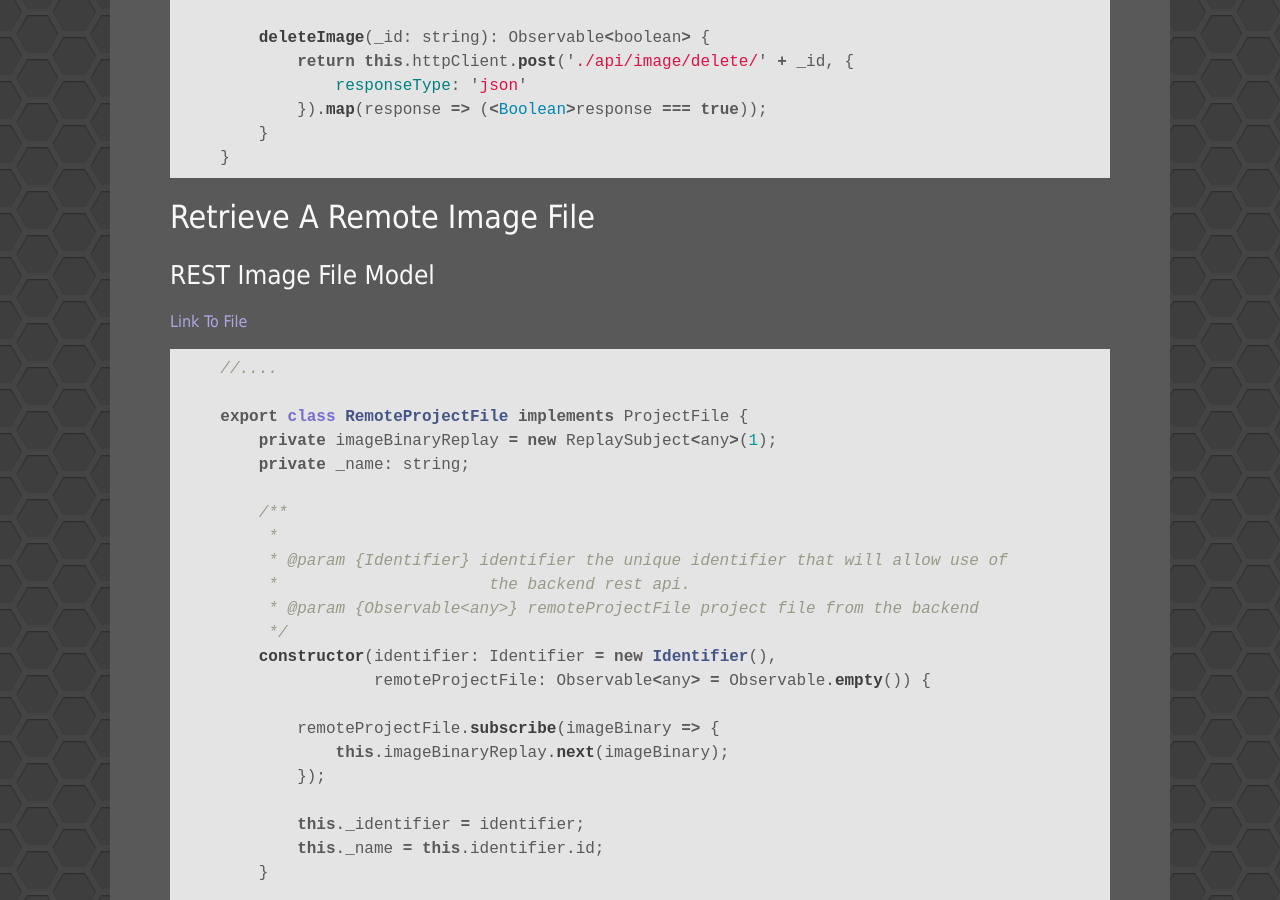
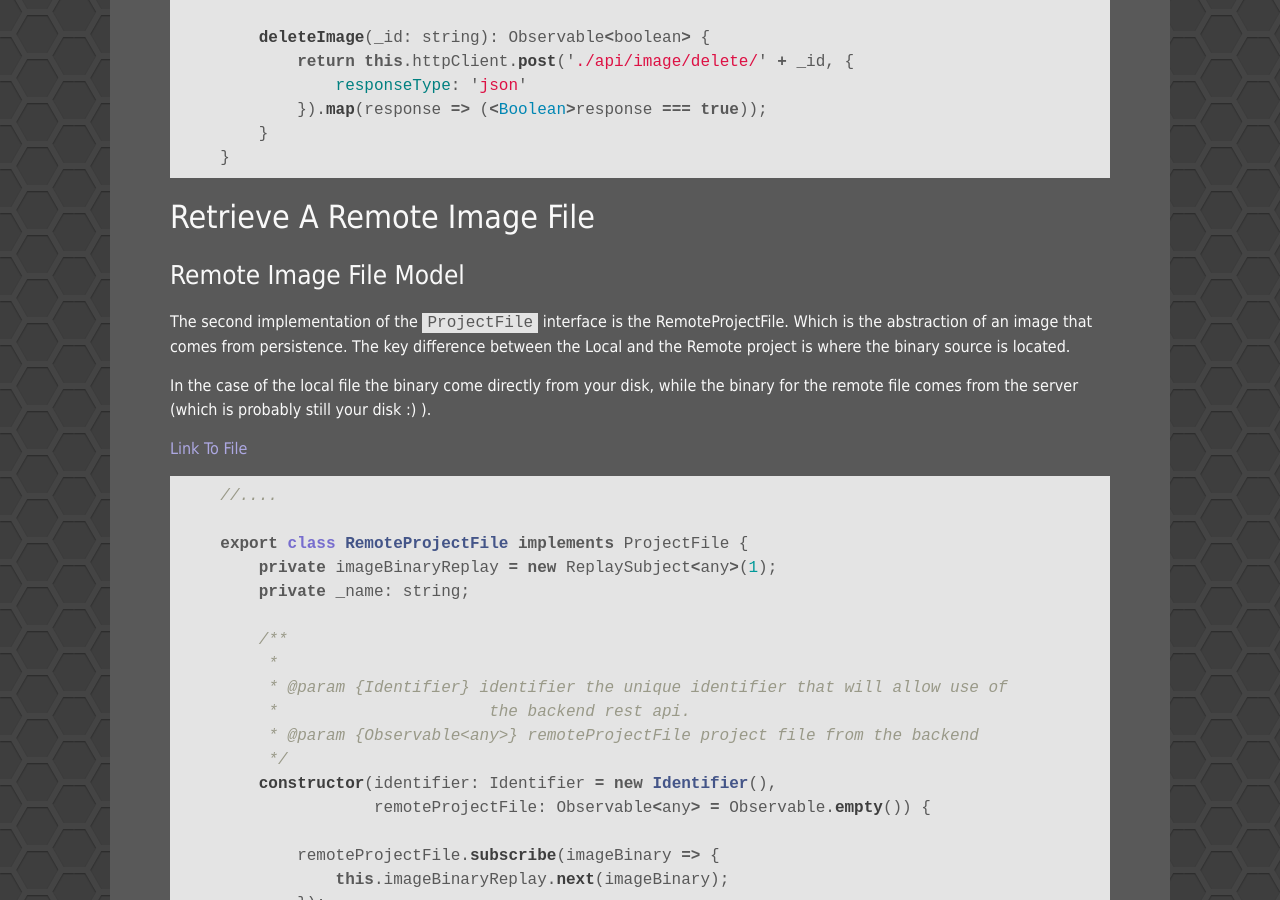
Before and after one commit to Unthrottled/blog, a Jekyll site: the page built from _posts/2017-12-14-Reactive-Mongo-Image-Persistence.md, in a window 1280 px wide and 900 px high, scrolled down 14420 px. Built offline with Jekyll 4.4.1, drawn with Linux system fonts in a browser that asks for light colours.

Commit message:
More words on the remote file

```diff
--- a/_posts/2017-12-14-Reactive-Mongo-Image-Persistence.md
+++ b/_posts/2017-12-14-Reactive-Mongo-Image-Persistence.md
@@ -586,7 +586,8 @@ Here is how to convert a file into FormData which is a MultiPartFile!
 ### HTTP Client
 
 Most of the work above was done by the `BackendAPIService` which is a wrapper around the HttpClient, which is the class responsible for running HttpRequests.
-The `postImage` function takes FormData and uses that as the POST request body. The return is an observable of key that can be used to fetch and delete the image in persistence.
+The `postImage` function takes FormData and uses that as the POST request body.
+The return is an observable of key that can be used to fetch and delete the image in persistence.
 
 [Link To File](https://github.com/cyclic-reference/mongo-images/blob/master/web-content/src/app/services/BackendAPI.service.ts)
 
@@ -628,7 +629,14 @@ The `postImage` function takes FormData and uses that as the POST request body.
 
 ## Retrieve A Remote Image File
 
-### REST Image File Model
+### Remote Image File Model
+
+The second implementation of the `ProjectFile` interface is the RemoteProjectFile.
+Which is the abstraction of an image that comes from persistence.
+The key difference between the Local and the Remote project is where the binary source is located.
+
+In the case of the local file the binary come directly from your disk, while the binary for the remote file comes from the server (which is probably still your disk :) ).
+
 
 [Link To File](https://github.com/cyclic-reference/mongo-images/blob/master/web-content/src/app/projectFiles/model/RemoteProjectFile.ts)
 
```
